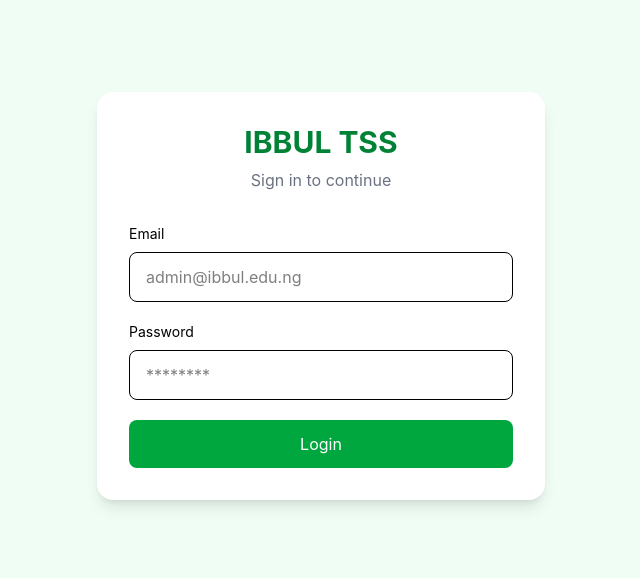
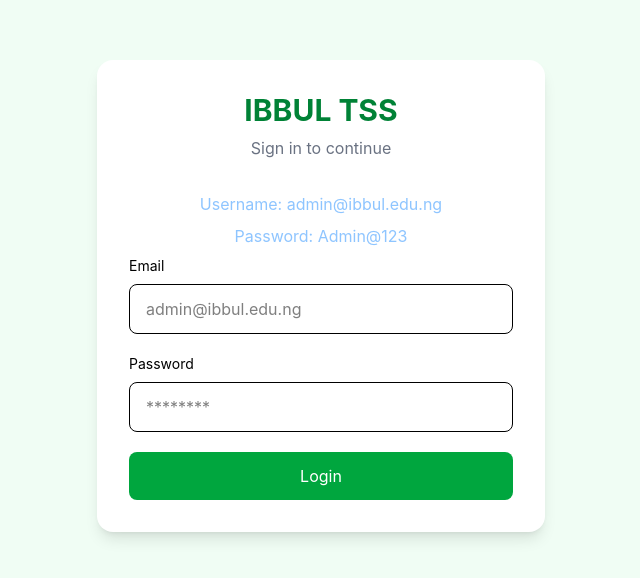
Before and after one commit to EdogiStar/ibbul-timetable-frontend, a React (Vite) app: page /login in a window 1280 px wide. Shown: the part 104-682 px from the top of the page, without its empty margins (319-959 px from the left). Built offline with nearby package versions, Linux system fonts and the light colour scheme; no server answers.

Commit message:
Added login credentials for showcase testing

```diff
--- a/src/pages/auth/Login.jsx
+++ b/src/pages/auth/Login.jsx
@@ -59,6 +59,14 @@ export default function Login() {
         <p className="mb-8 text-center text-gray-500">
           Sign in to continue
         </p>
+        <div className="mx-auto">
+        <p className="mb-2 text-center text-blue-300">
+        Username: admin@ibbul.edu.ng
+        </p>
+        <p className="mb-2 text-center text-blue-300">
+        Password: Admin@123
+        </p>
+        </div>
 
         <form onSubmit={handleSubmit} className="space-y-5">
           <div>
```
